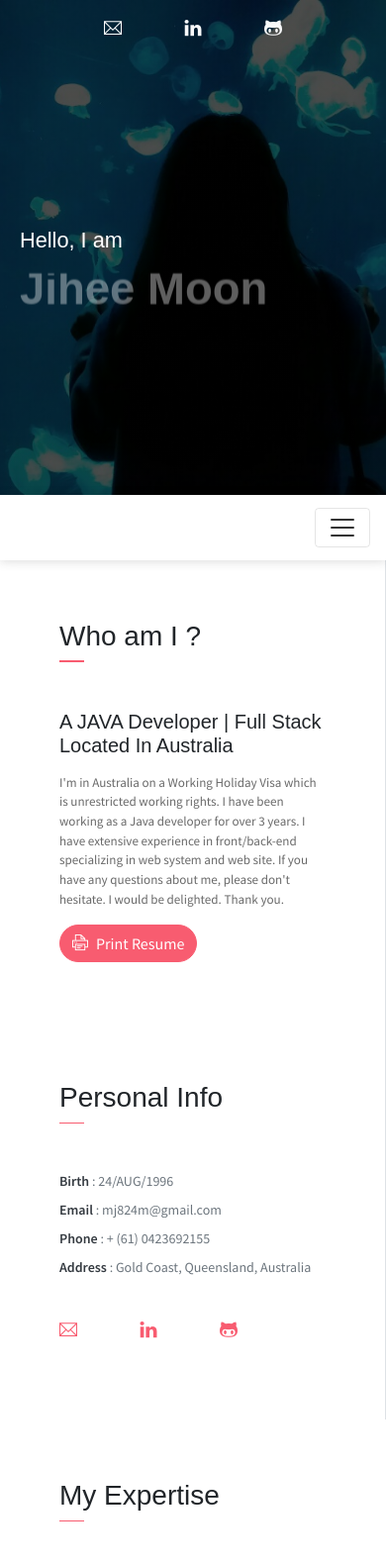
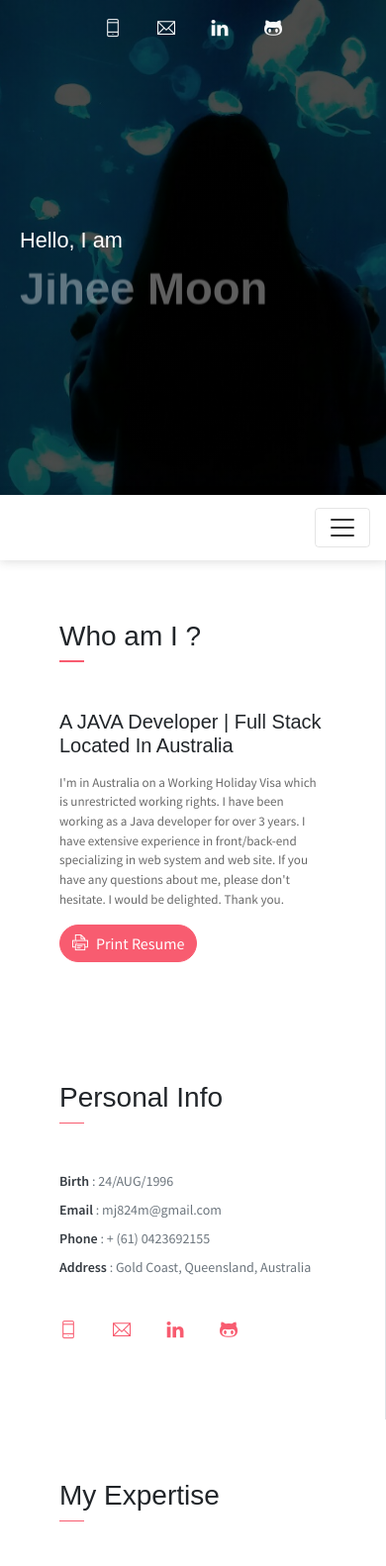
Before and after one commit to jiheemoon/portfolio, a plain HTML site: page index.html in a window 390 px wide. Shown: the top 1582 px of the page at 99% size. Drawn offline with Linux system fonts and the light colour scheme; some packages are replaced by stand-ins of ours; files whose address does not match are found by name.

Commit message:
add mobile

```diff
--- a/index.html
+++ b/index.html
@@ -19,6 +19,7 @@
     <header class="header">
         <div class="container">
             <ul class="social-icons pt-3">
+                <li class="social-item"><a class="social-link text-light" href="tel:+610423692155"><i class="ti-mobile" aria-hidden="true"></i></a></li>
                 <li class="social-item"><a class="social-link text-light" href="mailto:mj824m@gmail.com?subject=To Jihee"><i class="ti-email" aria-hidden="true"></i></a></li>
                 <li class="social-item"><a class="social-link text-light" target="_blank" href="https://www.linkedin.com/in/jihee-moon-450737178/"><i class="ti-linkedin" aria-hidden="true"></i></a></li>
                 <li class="social-item"><a class="social-link text-light" target="_blank" href="https://github.com/jiheemoon/"><i class="ti-github" aria-hidden="true"></i></a></li>
@@ -101,6 +102,7 @@
                 </ul>
                 <ul class="social-icons pt-3">
                     <!-- <li class="social-item"><a class="social-link" target="_blank" href=""><i class="ti-" aria-hidden="true"></i></a></li> -->
+                    <li class="social-item"><a class="social-link" href="tel:+610423692155"><i class="ti-mobile" aria-hidden="true"></i></a></li>
                     <li class="social-item"><a class="social-link" href="mailto:mj824m@gmail.com?subject=To Jihee"><i class="ti-email" aria-hidden="true"></i></a></li>
                     <li class="social-item"><a class="social-link" target="_blank" href="https://www.linkedin.com/in/jihee-moon-450737178/"><i class="ti-linkedin" aria-hidden="true"></i></a></li>
                     <li class="social-item"><a class="social-link" target="_blank" href="https://github.com/jiheemoon/"><i class="ti-github" aria-hidden="true"></i></a></li>
@@ -735,6 +737,7 @@
                             </div>
                         </div>
                         <ul class="social-icons pt-4">
+                            <li class="social-item"><a class="social-link text-dark" href="tel:+610423692155"><i class="ti-mobile" aria-hidden="true"></i></a></li>
                             <li class="social-item"><a class="social-link text-dark" href="mailto:mj824m@gmail.com?subject=To Jihee"><i class="ti-email" aria-hidden="true"></i></a></li>
                             <li class="social-item"><a class="social-link text-dark" target="_blank" href="https://www.linkedin.com/in/jihee-moon-450737178/"><i class="ti-linkedin" aria-hidden="true"></i></a></li>
                             <li class="social-item"><a class="social-link text-dark" target="_blank" href="https://github.com/jiheemoon/"><i class="ti-github" aria-hidden="true"></i></a></li>
```
